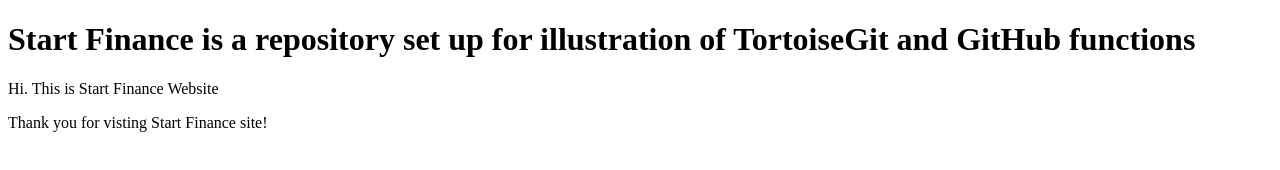
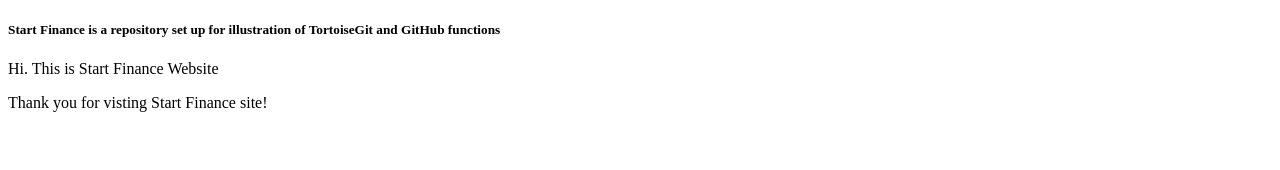
Before and after one commit to bnyney2k/Tafe21S102, a plain HTML site: page index.html in a window 1280 px wide. Drawn offline with Linux system fonts and the light colour scheme.

Commit message:
Update index.html

```diff
--- a/index.html
+++ b/index.html
@@ -1,11 +1,11 @@
 <!DOCTYPE html>
 <html>
    <head>
-      <title>Start Finance website</title>
+      <title><h1>Start Finance website</h1></title>
       <link rel=”stylesheet” href=”main.css”>
    </head>
    <body>
-        <h1>Start Finance is a repository set up for illustration of TortoiseGit and GitHub functions</h1>
+        <h5>Start Finance is a repository set up for illustration of TortoiseGit and GitHub functions</h5>
         <p> Hi. This is Start Finance Website</p>
         <p> Thank you for visting Start Finance site!</p>
    </body>
```
